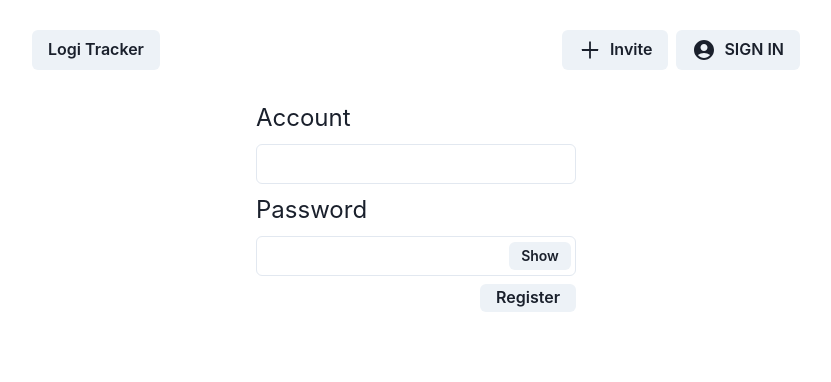
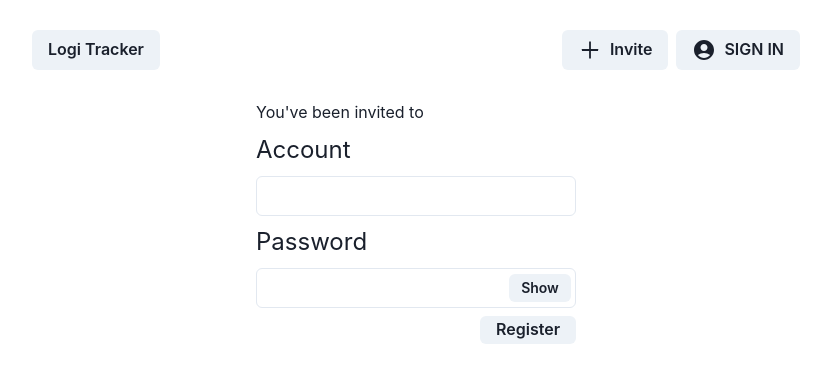
Before and after one commit to HanYoung-uwu/logi-tracker, a React (Create React App) app in the folder ts/: page /invite in a window 1280 px wide. Shown: the top 382 px of the page, without its empty margins (224-1055 px from the left). Built offline with nearby package versions, Linux system fonts and the light colour scheme; no server answers.

Commit message:
add clan info on account creation page

```diff
--- a/ts/src/registerPage/registerPage.tsx
+++ b/ts/src/registerPage/registerPage.tsx
@@ -10,15 +10,21 @@ const RegisterPage = (props: any) => {
 
     const [username, setUsername] = useState('');
     const [password, setPassword] = useState('');
+    const [clan, setClan] = useState('');
     const [show, setShow] = useState(false);
     const [params, setParams] = useSearchParams();
+
+
+    useEffect(() => {
+        let token = params.get("link");
+        document.cookie = `token=${token}`;
+        fetchAccountInfo().then(info => {if (info) setClan(info.Clan);});
+    }, [params]);
 
     const handleClick = () => {
         setShow(!show);
     };
     const handleCreate = () => {
-        let token = params.get("link");
-        document.cookie = `token=${token}`;
         let url = API_URL_ROOT + "/register"
         let headers = {
             'Accept': 'application/json',
@@ -47,6 +53,7 @@ const RegisterPage = (props: any) => {
             '50%', // 30em-48em
             '25%', // 48em-62em
         ]} alignItems="flex-start">
+            <Text>{`You've been invited to ${clan}`}</Text>
             <Text fontSize='24px'>Account</Text>
             <Input onChange={(event) => setUsername(event.target.value)} />
             <Text fontSize='24px'>Password</Text>
```
